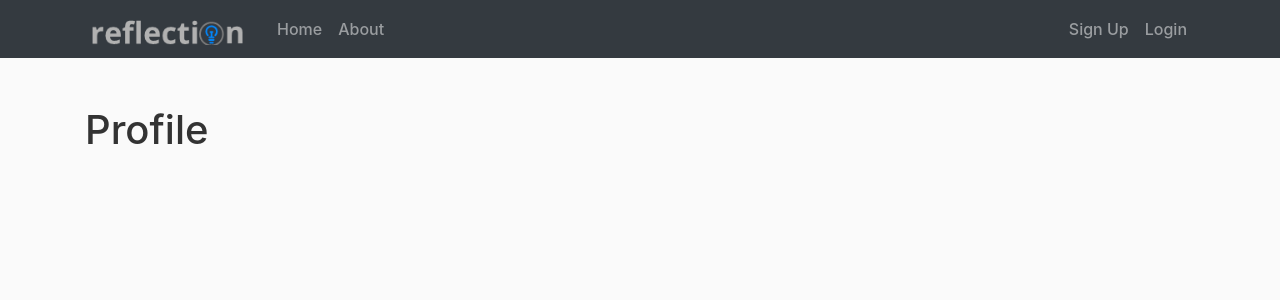
After one commit to gunjankaphle/reflection, a Flask app: page /profile in a window 1280 px wide. The commit adds this page. Shown: the top 300 px of the page. Run offline with Flask 2, Linux system fonts and the light colour scheme; some libraries are stand-ins or nearby versions.

Commit message:
Logout User

```diff
--- a/reflection/__init__.py
+++ b/reflection/__init__.py
@@ -1,9 +1,9 @@
-from flask import Flask, render_template, url_for, flash, redirect
+from flask import Flask, render_template, url_for, flash, redirect, request
 from flask_sqlalchemy import SQLAlchemy
 from reflection.users.forms import RegisterForm, LoginForm
 
 from flask_bcrypt import Bcrypt
-from flask_login import LoginManager, login_user
+from flask_login import LoginManager, login_user, logout_user, current_user, login_required
 
 
 app = Flask(__name__)
@@ -73,5 +73,17 @@ def login():
     return render_template('login.html', title='Login', form=login_form)
 
 
+@app.route('/logout', methods=['GET'])
+def logout():
+    logout_user()
+    return redirect(url_for('home'))
+
+
+@login_required
+@app.route('/profile', methods=['GET'])
+def account():
+    return render_template('profile.html', title='Profile')
+
+
 if __name__ == '__main__':
     app.run(port=5001, debug=True)
--- a/reflection/templates/base.html
+++ b/reflection/templates/base.html
@@ -27,6 +27,16 @@
                     <a class="nav-link" href="{{ url_for('about') }}">About</a>
                 </li>
             </ul>
+            {% if current_user.is_authenticated %}
+                <ul class="navbar-nav navbar-right ml-auto">
+                    <li class="nav-item">
+                        <a class="nav-link" href="{{ url_for('profile') }}">Profile</a>
+                    </li>
+                    <li class="nav-item">
+                        <a class="nav-link" href="{{ url_for('logout') }}">Logout</a>
+                    </li>
+                </ul>
+            {% else %}
                 <ul class="navbar-nav navbar-right ml-auto">
                     <li class="nav-item">
                         <a class="nav-link" href="{{ url_for('register') }}">Sign Up</a>
@@ -35,6 +45,7 @@
                         <a class="nav-link" href="{{ url_for('login') }}">Login</a>
                     </li>
                 </ul>
+            {% endif %}
             </div>
         </nav>
     </header>
--- /dev/null
+++ b/reflection/templates/profile.html
@@ -0,0 +1,4 @@
+{% extends "base.html" %}
+{% block content %}
+    <h1>Profile</h1>
+{% endblock content %}
```
Lines whose indentation alone changed are shown as unchanged.
